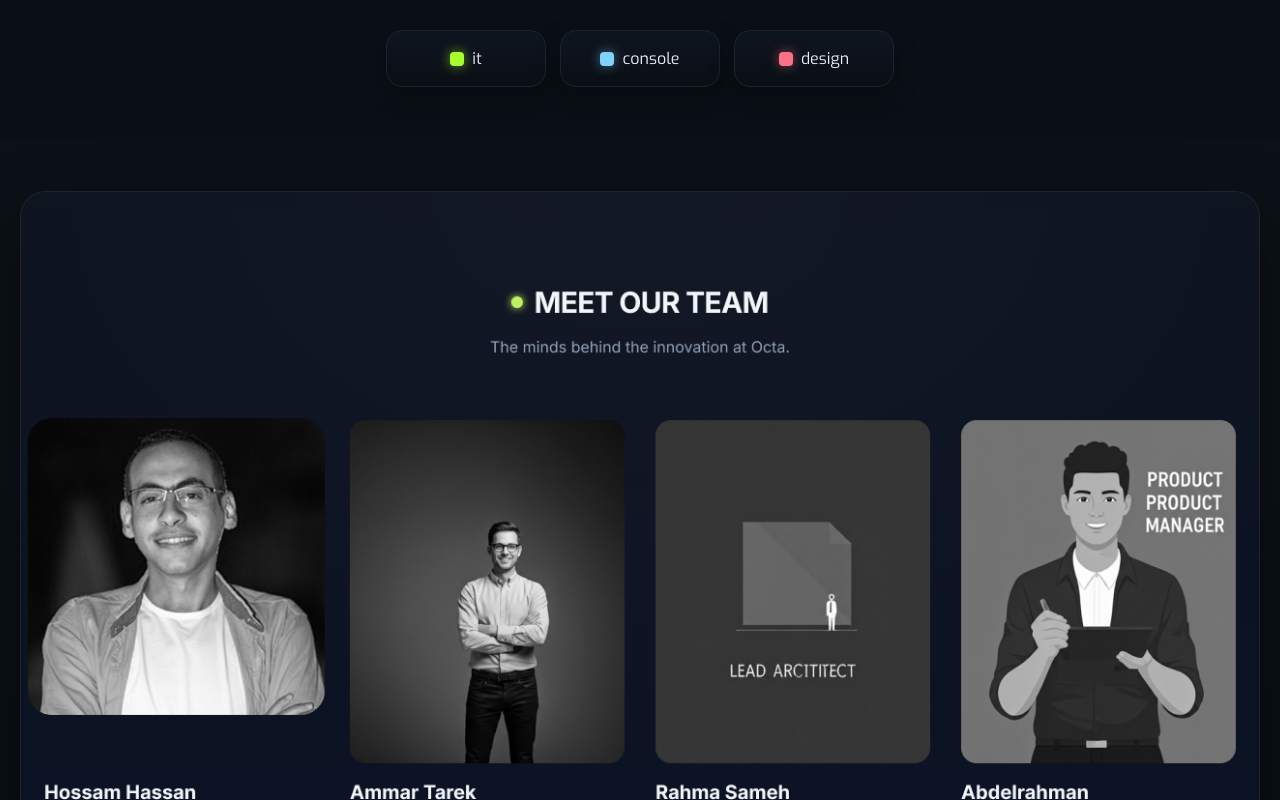
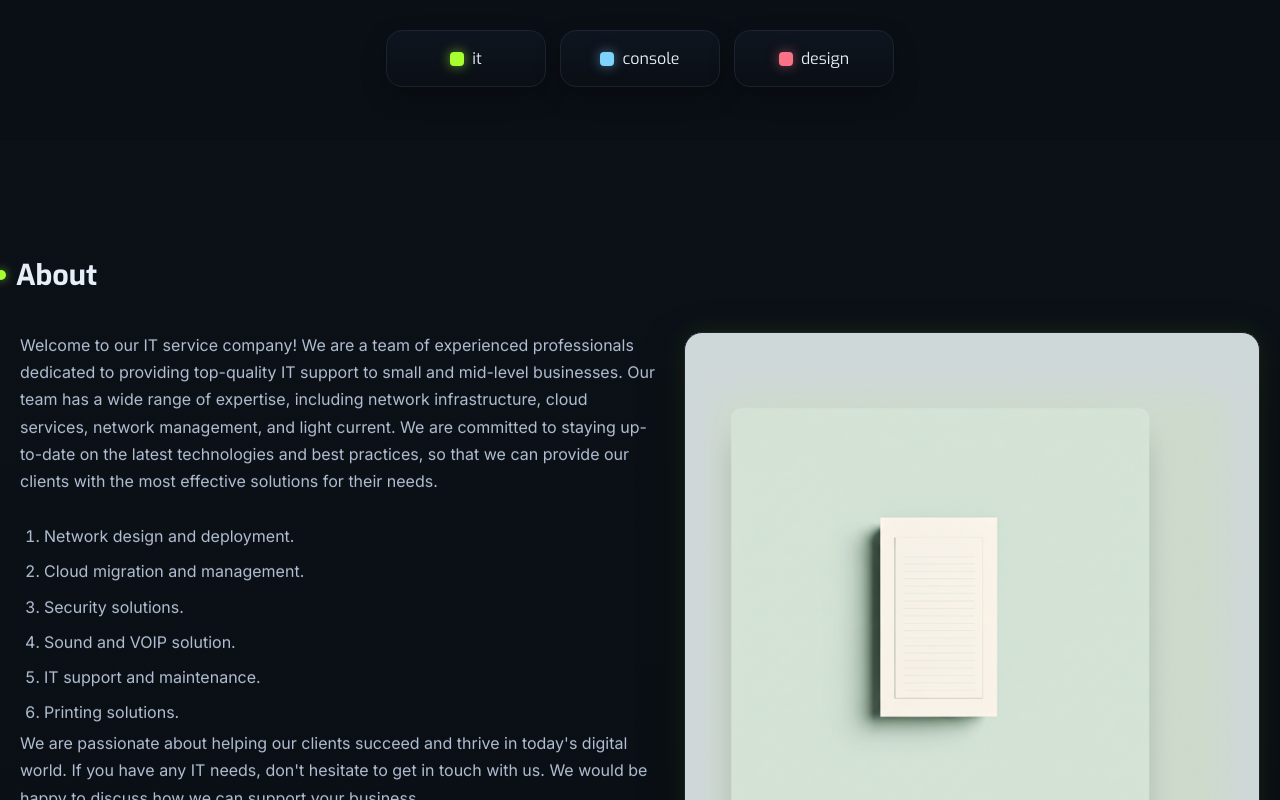
Before and after one commit to OctaProjects/Octa-Website, a React (Vite) app: page / in a window 1280 px wide. Shown: the part 660-1460 px from the top of the page. Built offline with nearby package versions, Linux system fonts and the light colour scheme.

Commit message:
Temporarily disable "Meet Our Team" section in AboutPage and App components by adding a new CSS class; update styles to hide the section while maintaining structure for future re-enablement.

```diff
--- a/src/AboutPage.jsx
+++ b/src/AboutPage.jsx
@@ -122,7 +122,7 @@ export default function AboutPage() {
       </section>
 
       {/* Meet Our Team */}
-      <section className="section team-v2" id="team" aria-label="Meet our team">
+      <section className="section team-v2 team-section-disabled" id="team" aria-label="Meet our team">
         <div className="container">
           <h2 className="section-title team-v2-title">
             <span className="bullet"></span>MEET OUR TEAM
--- a/src/App.jsx
+++ b/src/App.jsx
@@ -331,7 +331,7 @@ export default function App() {
         )}
 
         {shouldShow('team') && (
-        <section className="section team-v2 team-v2-image" id="team">
+        <section className="section team-v2 team-v2-image team-section-disabled" id="team">
           <div className="container">
             <div className="team-v2-panel team-v2-panel--image" aria-label="Meet our team">
               <img
--- a/src/styles.css
+++ b/src/styles.css
@@ -442,6 +442,9 @@ section[id] { scroll-margin-top: 80px; }
 
 /* Team */
 /* Team (v2, matches provided design) */
+/* Meet Our Team - temporarily disabled (remove class to re-enable) */
+.team-section-disabled { display: none !important; }
+
 .team-v2 .container { max-width: 1280px; }
 .team-v2-panel{
   background: radial-gradient(120% 140% at 50% 0%, rgba(255,255,255,0.05), transparent 55%),
```
